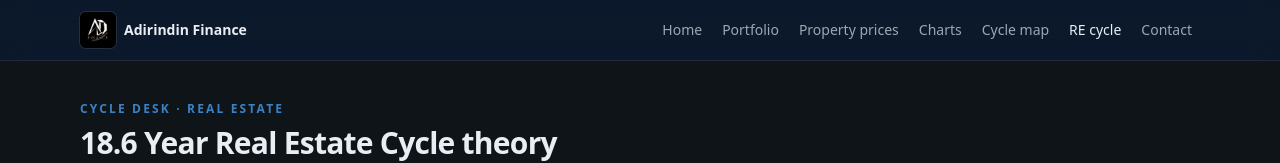
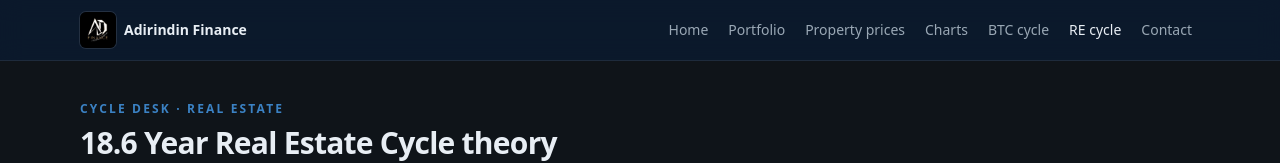
Before and after one commit to adirindin-debug/Adirindin-Finance, a Next.js app: page /tools/real-estate-cycle in a window 1280 px wide. Shown: the top 163 px of the page. Built offline with nearby package versions, Linux system fonts and the light colour scheme.

Commit message:
Rename Cycle map nav tab to BTC cycle
Header and footer labels only; route stays /dashboard/btc-cycle.

```diff
--- a/src/components/Header.tsx
+++ b/src/components/Header.tsx
@@ -7,7 +7,7 @@ const nav = [
   { href: "/portfolio", label: "Portfolio" },
   { href: "/property-prices", label: "Property prices" },
   { href: "/charts", label: "Charts" },
-  { href: "/dashboard/btc-cycle", label: "Cycle map" },
+  { href: "/dashboard/btc-cycle", label: "BTC cycle" },
   { href: "/tools/real-estate-cycle", label: "RE cycle" },
   { href: "/contact", label: "Contact" },
 ];
```
